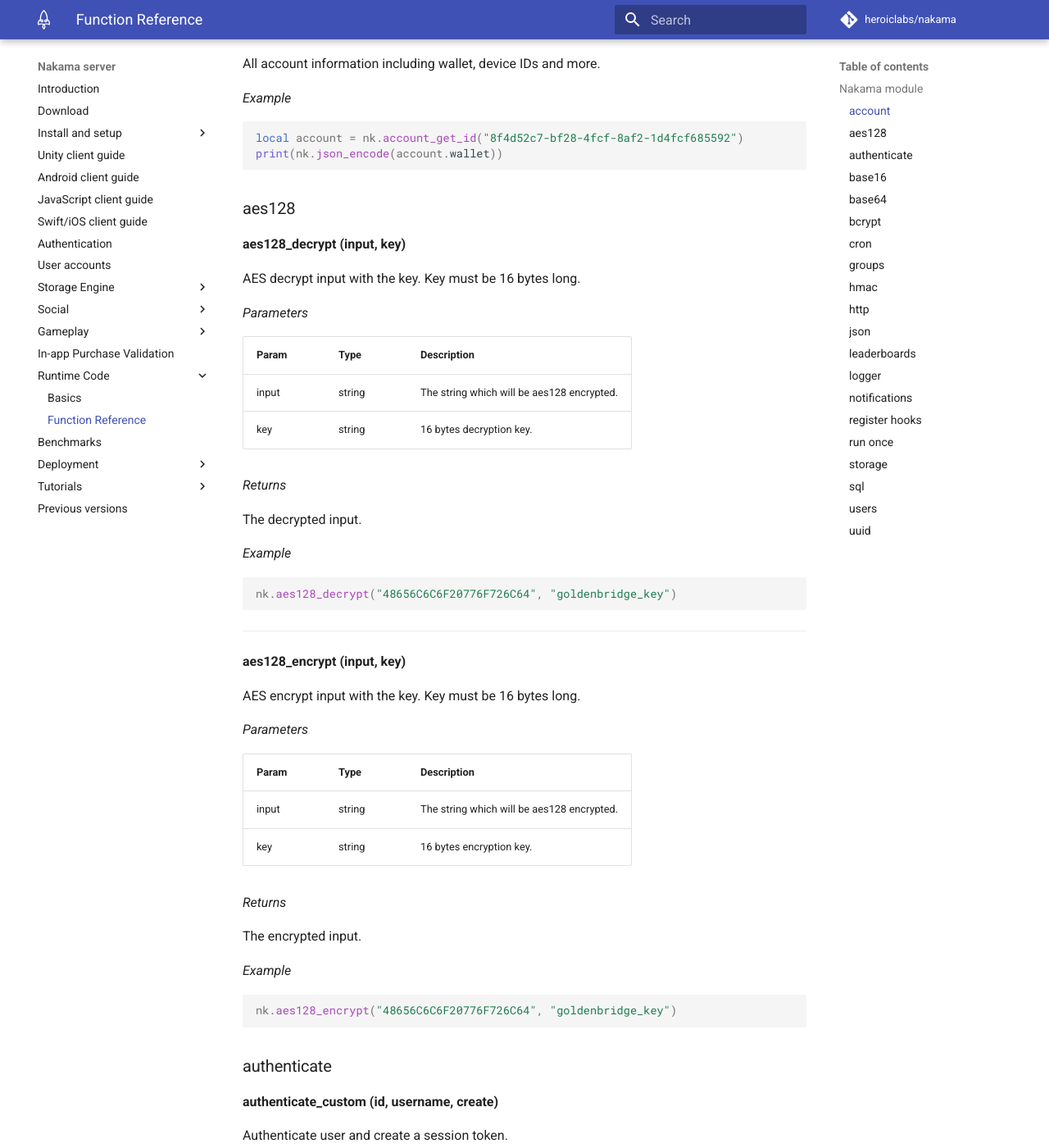
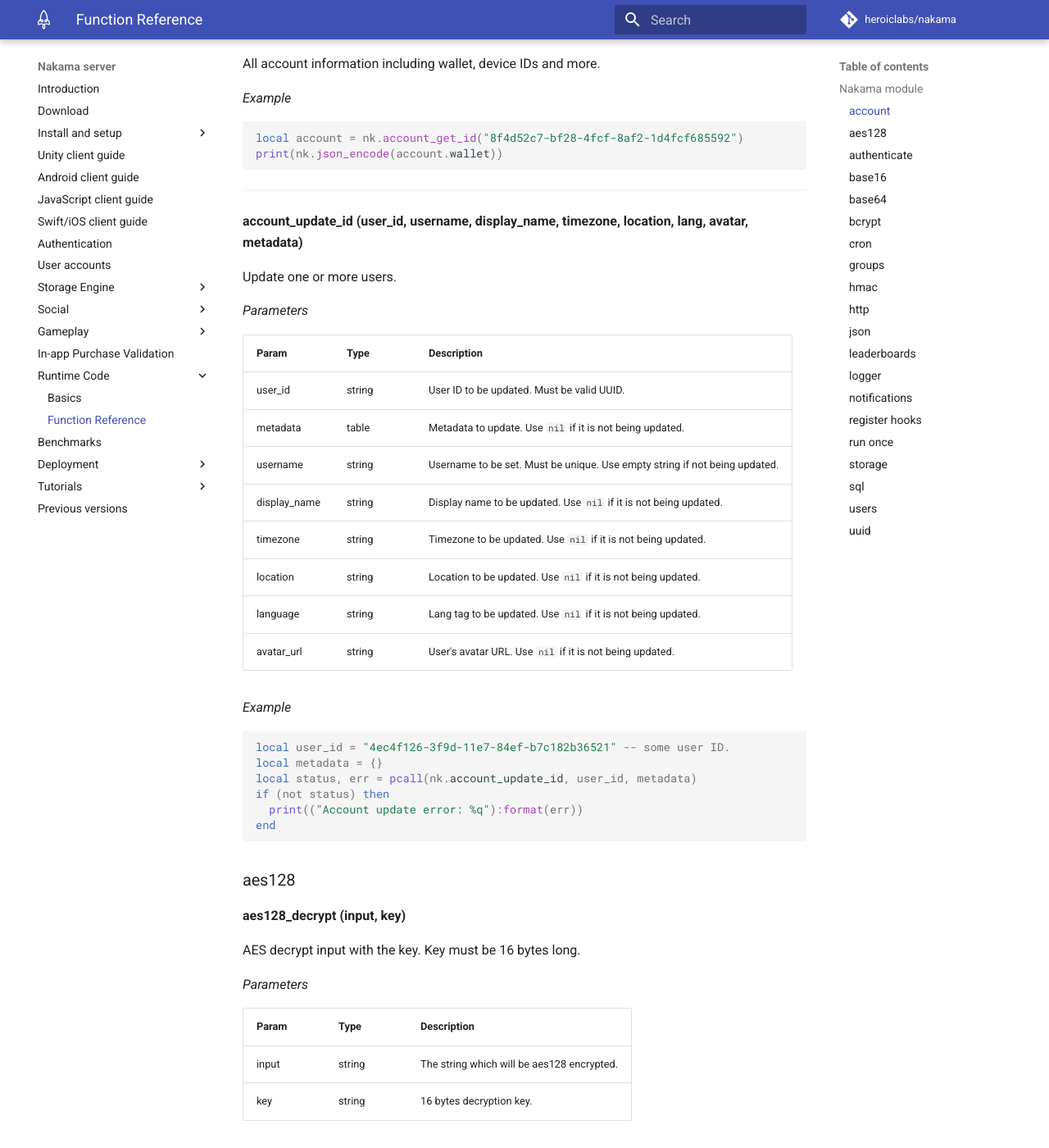
Before and after one commit to heroiclabs/nakama-docs, an MkDocs documentation site: the page built from docs/runtime-code-function-reference.md, in a window 1280 px wide and 1400 px high, scrolled down 861 px. Shown: the whole window at 82% size. Built offline with MkDocs 1.6.1 and Material for MkDocs 9.7.7, drawn with Linux system fonts in a browser that asks for light colours; comment, search, counter and statistics services are not loaded; old or Windows-style settings are respelled for this version of MkDocs.

Commit message:
Add account update docs

````diff
--- a/docs/runtime-code-function-reference.md
+++ b/docs/runtime-code-function-reference.md
@@ -34,6 +34,36 @@
 ```lua
 local account = nk.account_get_id("8f4d52c7-bf28-4fcf-8af2-1d4fcf685592")
 print(nk.json_encode(account.wallet))
+```
+
+---
+
+__account_update_id (user_id, username, display_name, timezone, location, lang, avatar, metadata)__
+
+Update one or more users.
+
+_Parameters_
+
+| Param | Type | Description |
+| ----- | ---- | ----------- |
+| user_id | string | User ID to be updated. Must be valid UUID. |
+| metadata | table | Metadata to update. Use `nil` if it is not being updated. |
+| username | string | Username to be set. Must be unique. Use empty string if not being updated. |
+| display_name | string | Display name to be updated. Use `nil` if it is not being updated. |
+| timezone | string | Timezone to be updated. Use `nil` if it is not being updated. |
+| location | string | Location to be updated. Use `nil` if it is not being updated. |
+| language | string | Lang tag to be updated. Use `nil` if it is not being updated. |
+| avatar_url | string | User's avatar URL. Use `nil` if it is not being updated. |
+
+_Example_
+
+```lua
+local user_id = "4ec4f126-3f9d-11e7-84ef-b7c182b36521" -- some user ID.
+local metadata = {}
+local status, err = pcall(nk.account_update_id, user_id, metadata)
+if (not status) then
+  print(("Account update error: %q"):format(err))
+end
 ```
 
 ### aes128
@@ -1495,34 +1525,6 @@
 end
 ```
 
-<!--
-
----
-
-__users_update (user_updates)__
-
-Update one or more users.
-
-_Parameters_
-
-| Param | Type | Description |
-| ----- | ---- | ----------- |
-| user_updates | table | The table array of users to update. |
-
-_Example_
-
-```lua
-local user_id = "4ec4f126-3f9d-11e7-84ef-b7c182b36521" -- some user ID.
-local user_updates = {
-  { UserId = user_id, Metadata = {} }
-}
-local status, err = pcall(nk.users_update, user_updates)
-if (not status) then
-  print(("User update error: %q"):format(err))
-end
-```
--->
-
 ### uuid
 
 __uuid_v4 ()__
````
